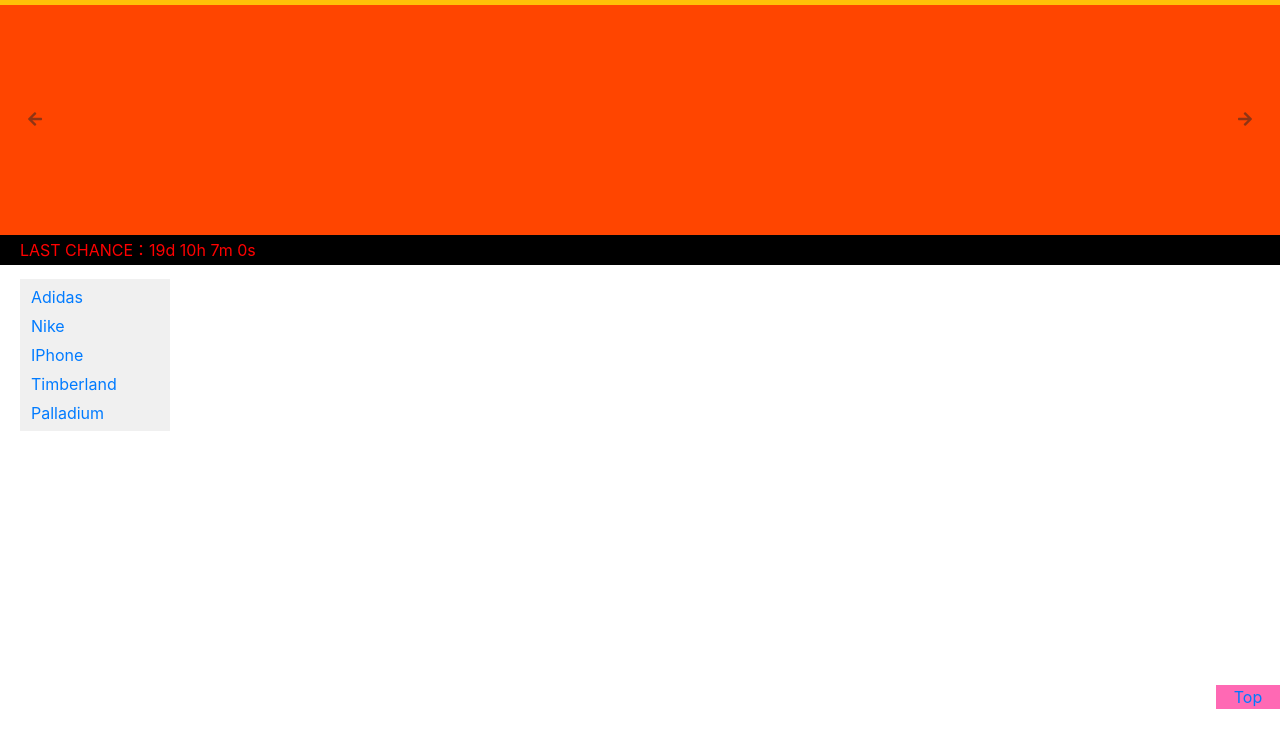
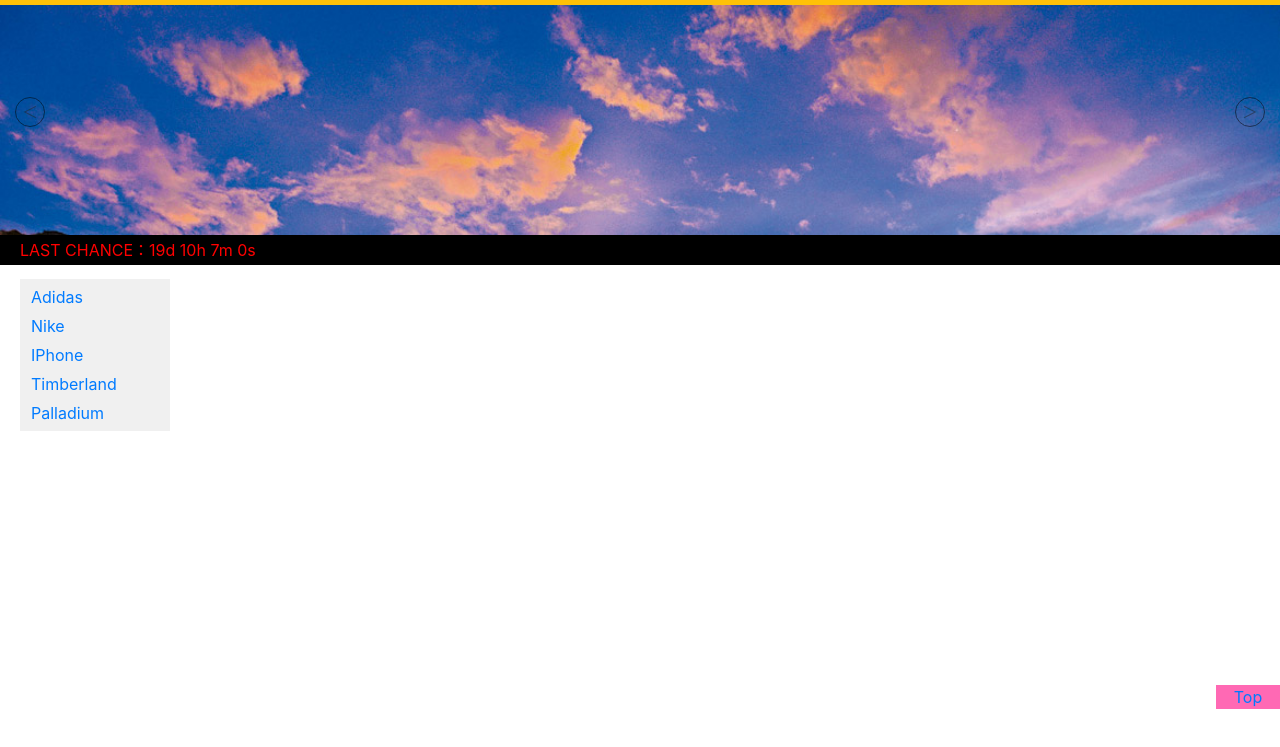
Before and after one commit to MantaXXX/e-shop-page, a plain HTML site: page index.html in a window 1280 px wide. Shown: the part 51-798 px from the top of the page. Drawn offline with nearby package versions, Linux system fonts and the light colour scheme; no server answers.

Commit message:
feat: add slider

```diff
--- a/index.html
+++ b/index.html
@@ -21,20 +21,46 @@
   </nav>
   <div class="block"></div>
   <div id="header">
-    <ul class="banner">
-      <div class="fas fa-arrow-left"></div>
-      <div class="fas fa-arrow-right"></div>
-
-      <!-- <li><img src="" alt=""></li>
-      <li><img src="" alt=""></li>
-      <li><img src="" alt=""></li>
-      <li><img src="" alt=""></li>
-      <li><img src="" alt=""></li>
-      <li><img src="" alt=""></li>
-      <li><img src="" alt=""></li>
-      <li><img src="" alt=""></li>
-      <li><img src="" alt=""></li>
-      <li><img src="" alt=""></li> -->
+    <ul class="slider">
+      <div class="left-slide"> ＜ </div>
+      <div class="right-slide"> ＞ </div>
+      <!-- radio buttons  -->
+      <!-- <input type="radio" name="slide-btn" id="r1" checked>
+      <input type="radio" name="slide-btn" id="r2">
+      <input type="radio" name="slide-btn" id="r3">
+      <input type="radio" name="slide-btn" id="r4">
+      <input type="radio" name="slide-btn" id="r5">
+      <input type="radio" name="slide-btn" id="r6">
+      <input type="radio" name="slide-btn" id="r7">
+      <input type="radio" name="slide-btn" id="r8">
+      <input type="radio" name="slide-btn" id="r9">
+      <input type="radio" name="slide-btn" id="r10"> -->
+      <!-- slide image  -->
+      <div class="slider-items">
+        <li class="slide active"> <img src="/slides/1.jpeg" alt=""> </li>
+        <li class="slide"> <img src="/slides/2.jpg" alt=""> </li>
+        <li class="slide"> <img src="/slides/3.jpeg" alt=""> </li>
+        <li class="slide"> <img src="/slides/4.jpeg" alt=""> </li>
+        <li class="slide"> <img src="/slides/5.jpeg" alt=""> </li>
+        <li class="slide"> <img src="/slides/6.jpg" alt=""> </li>
+        <li class="slide"> <img src="/slides/7.jpg" alt=""> </li>
+        <li class="slide"> <img src="/slides/8.jpg" alt=""> </li>
+        <li class="slide"> <img src="/slides/9.jpg" alt=""> </li>
+        <li class="slide"> <img src="/slides/10.jpg" alt=""> </li>
+      </div>
+      <!-- navigation   -->
+      <!-- <div class="navigation">
+        <label for="r1" class="bar"></label>
+        <label for="r2" class="bar"></label>
+        <label for="r3" class="bar"></label>
+        <label for="r4" class="bar"></label>
+        <label for="r5" class="bar"></label>
+        <label for="r6" class="bar"></label>
+        <label for="r7" class="bar"></label>
+        <label for="r8" class="bar"></label>
+        <label for="r9" class="bar"></label>
+        <label for="r10" class="bar"></label>
+      </div> -->
     </ul>
 
   </div>
--- a/index.js
+++ b/index.js
@@ -1,6 +1,6 @@
 (function () {
   const productList = document.querySelector('.productList')
-  const banner = document.querySelector('.banner')
+  const slider = document.querySelector('.slider')
   const base_URL = 'https://lighthouse-user-api.herokuapp.com'
   const indexAPI = base_URL + '/api/v1/users/'
   const productName = document.querySelector('#name')
@@ -47,7 +47,53 @@
   }
   countdownTimer(deadline)
 
-  // banner
+  // slides
+  const slide = document.querySelector('.slider-items').children
+  const nextSlide = document.querySelector('.right-slide')
+  const prevSlide = document.querySelector('.left-slide')
+  const totalSlide = slide.length
+  let index = 0
+
+  nextSlide.onclick = function () {
+    next('next')
+    resetTimer()
+  }
+  prevSlide.onclick = function () {
+    next('prev')
+    resetTimer()
+  }
+
+  function next(direction) {
+    if (direction === 'next') {
+      index++
+      if (index === totalSlide) {
+        index = 0
+      }
+    } else {
+      if (index === 0) {
+        index = totalSlide - 1
+      } else {
+        index--
+      }
+    }
+    for (let i = 0; i < slide.length; i++) {
+      slide[i].classList.remove('active')
+    }
+    slide[index].classList.add('active')
+    console.log(index);
+  }
+  // 循環播放
+  var timer = setInterval(autoPlay, 3000);
+  function resetTimer() {
+    // 停止 timer
+    clearInterval(timer)
+    // 重新啟動
+    timer = setInterval(autoPlay, 3000)
+  }
+
+  function autoPlay() {
+    next('next')
+  }
 
   // 抓取 API 資料
   axios
--- a/style.css
+++ b/style.css
@@ -34,42 +34,83 @@ nav form button:focus {
   height: 230px;
   width: 100%;
 }
-.banner {
+.slider {
   display: flex;
+  position: relative;
   width: 100%;
   height: 100%;
   background-color: orangered;
+  overflow: hidden;
 }
-/* .banner li {
-  width: 10%;
-  border: 1px solid black;
+.slider .slider-items {
+  width: 100%;
+  height: 100%;
+}
+/* .slider input {
+  display: flex;
+  position: absolute;
+  bottom: 20px;
+  left: 50%;
+  z-index: 2;
+} */
+.slider .slider-items .slide img {
+  display: block;
+  width: 100%;
+  animation: 1s ease;
+  background-repeat: no-repeat;
+  background-size: cover;
+  background-position: center;
+}
+.slider .slider-items .slide  {
+  display: none;
   list-style: none;
-} */
-.banner .fa-arrow-left{
+  position: relative;
+}
+.slider .slider-items .slide.active {
+  display: block
+}
+.slider .left-slide, .slider .right-slide {
+  position: absolute;
   width: 30px;
-  height: 60px;
+  height: 30px;
   display: flex;
   justify-content: center;
   align-items: center;
-  position: absolute;
-  left: 20px;
-  top: 140px;
-  /* border: 1px solid black; */
+  border: 1px solid black;
+  top: 40%;
   cursor: pointer;
   opacity: 0.5;
+  border-radius: 90px;
+  z-index: 2;
 }
-.banner .fa-arrow-right{
+.slider .right-slide{
+  right: 15px;
+}
+.slider .left-slide{
+  left: 15px;
+}
+.slider .left-slide:hover,.slider .right-slide:hover{
+box-shadow: 0px 0px 10px black;
+background-color: #29a8e2;
+}
+/* .navigation {
+  position: absolute;
+  bottom: 20px;
+  left: 50%;
+  transform: translateX(-50%);
+}
+.bar {
   width: 30px;
-  height: 60px;
-  display: flex;
-  justify-content: center;
-  align-items: center;
-  position: absolute;
-  right: 20px;
-  top: 140px;
+  height: 10px;
+  border: 2px solid #fff;
+  margin: 3px;
   cursor: pointer;
-  opacity: 0.5;
+  transition: 0.4s;
 }
+.bar:hover {
+  background-color: #fff;
+} */
+
 .timer {
   display: flex;
   justify-content: left;
```
Also changed, not shown: slides/1.jpeg (added), slides/10.jpg (added), slides/2.jpg (added), slides/3.jpeg (added), slides/4.jpeg (added), slides/5.jpeg (added), slides/6.jpg (added), slides/7.jpg (added), slides/8.jpg (added), slides/9.jpg (added).
